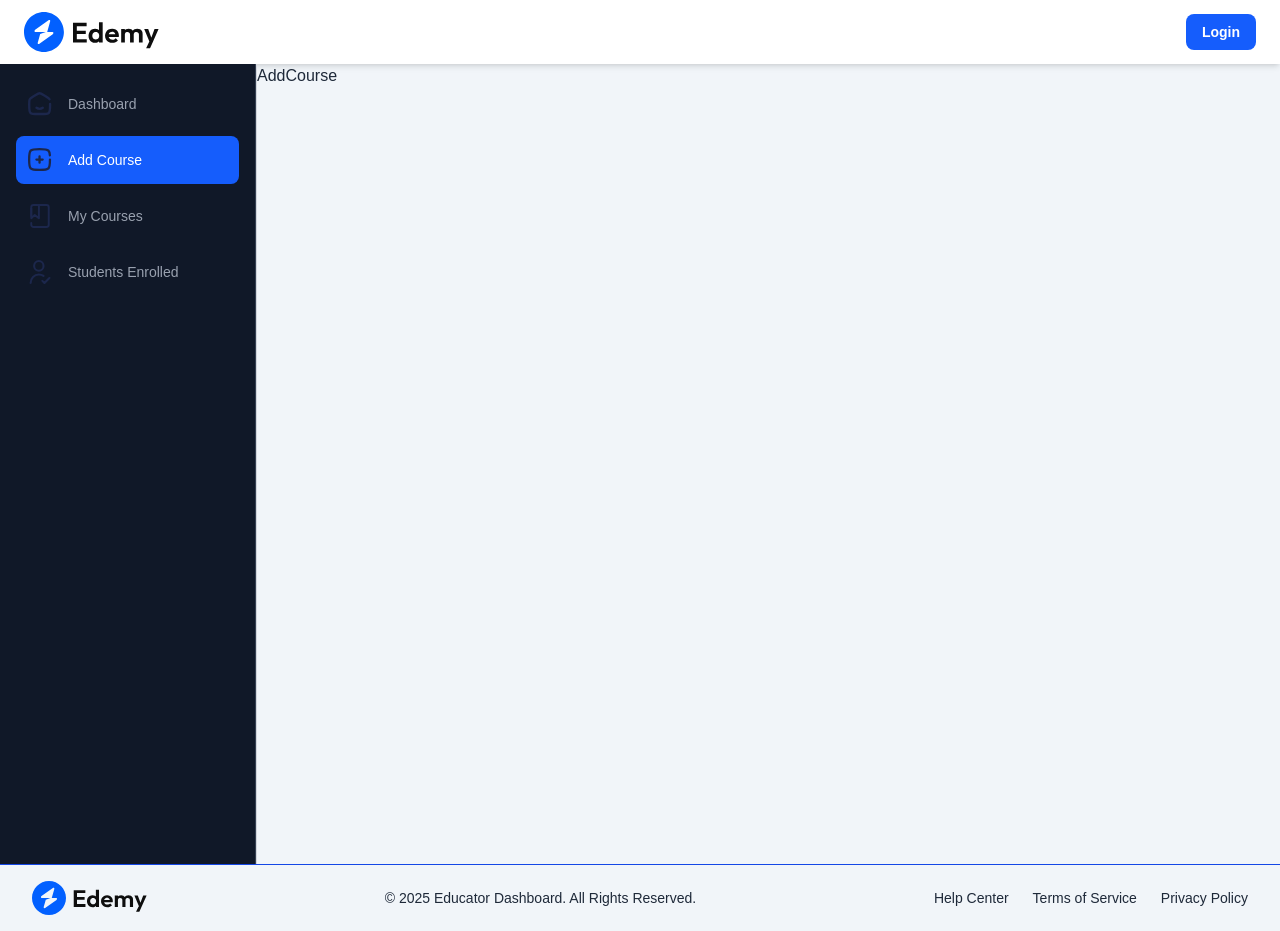
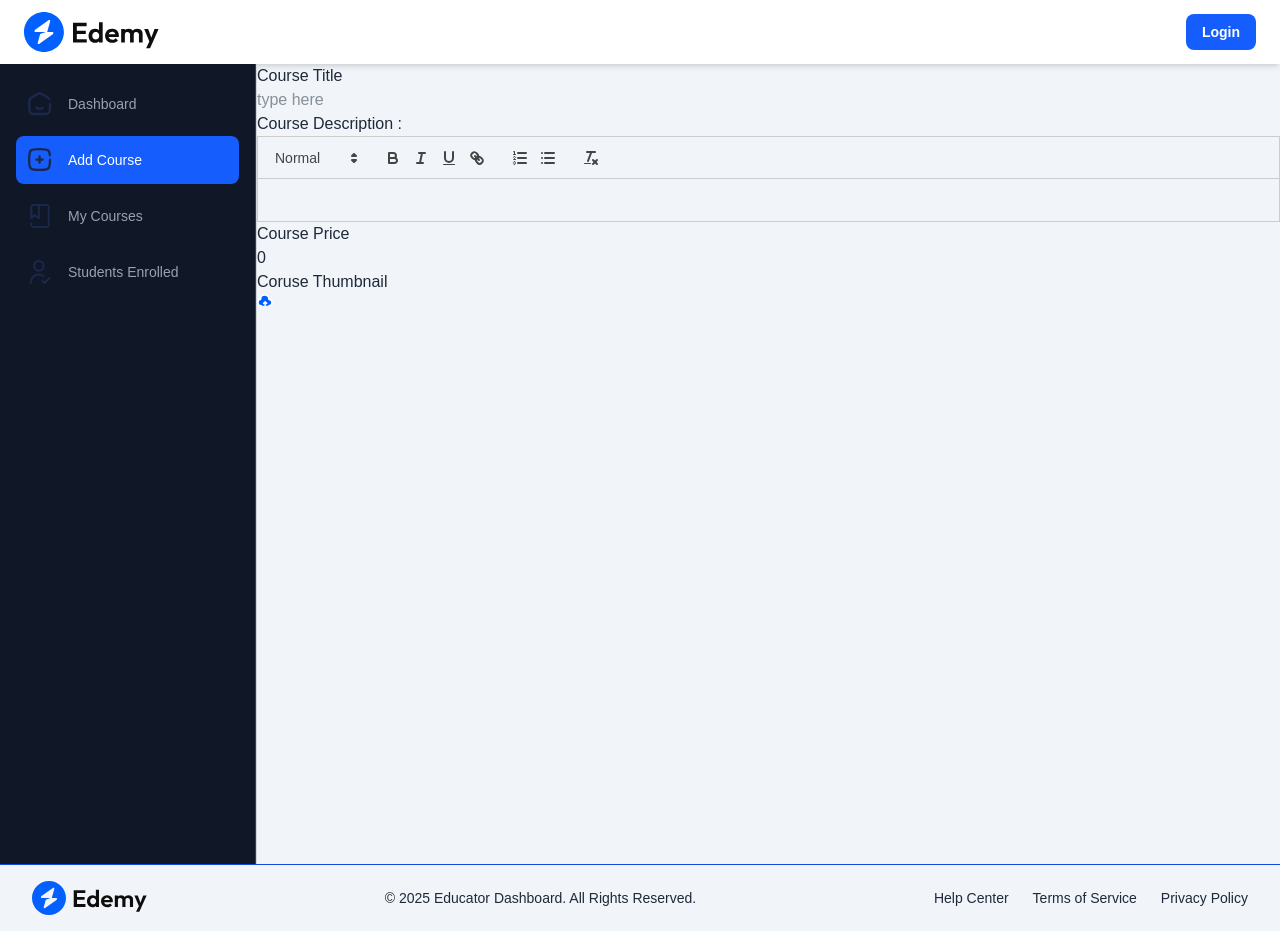
Before and after one commit to itsjeet04/LMS-mern, a React (Vite) app in the folder LMS-MERN-client/: page /educator/add-course in a window 1280 px wide. Built offline with nearby package versions, Linux system fonts and the light colour scheme; no server answers; a web font is replaced by a local one.

Commit message:
Add Quill editor integration and update AddCourse component layout

```diff
--- a/LMS-MERN-client/src/App.jsx
+++ b/LMS-MERN-client/src/App.jsx
@@ -12,6 +12,7 @@ import Dashboard from './pages/educator/Dashboard.jsx';
 import MyCourse from './pages/educator/MyCourse.jsx';
 import StudentEnrolled from './pages/educator/StudentEnrolled.jsx';
 import Navbar from './components/student/Navbar.jsx';
+import "quill/dist/quill.snow.css";
 
 function App() {
 
--- a/LMS-MERN-client/src/pages/educator/AddCourse.jsx
+++ b/LMS-MERN-client/src/pages/educator/AddCourse.jsx
@@ -1,8 +1,95 @@
-import React from 'react'
+import React, { useEffect, useRef, useState } from 'react'
+import uniqid from 'uniqid'
+import Quill from 'quill'
+import { assets } from '../../assets/assets'
+
+
 
 function AddCourse() {
+
+  const quillRef = useRef(null)
+  const editorRef = useRef(null)
+  //  note :
+  //  const editorRef = useRef(null);
+  //  This ref is attached to a DOM element in JSX:
+  //  <div ref={editorRef}></div>
+  //  After React renders, editorRef.current will point to the actual <div> element in the DOM.
+  //  That’s the container where Quill will mount itself.
+  //  (Quill is not a React component, it’s a JS library that needs a real DOM element to work on.)
+  //  useRef is persistent between renders but does not cause re-renders when updated.
+  //  const quillRef = useRef(null);
+  //  This ref is used to store the Quill instance itself.
+
+  const [courseTitle, setCourseTitle] = useState('')
+  const [coursePrice, setCoursePrice] = useState(0)
+  const [discount, setDiscount] = useState(0)
+  const [image, setiImage] = useState(null)
+  const [chapters, setChapters] = useState([])
+  const [showPopUp, setShowPopup] = useState(false)
+  const [currentChapterid, setCurrentChapterId] = useState(null)
+  const [lectureDetails, setLectureDetails] = useState({
+    lectureTitle: '',
+    lectureDuration: '',
+    lectureUrl: '',
+    isPreviewFree: false,
+  })
+
+  useEffect(() => {
+    if (!quillRef.current && editorRef.current) {
+      quillRef.current = new Quill(editorRef.current, {
+        theme: 'snow',
+      })
+    }
+  }, [])
+
   return (
-    <div>AddCourse</div>
+
+    <div>
+     <form>
+      <div>
+        <p>Course Title</p>
+         {/* This is a controlled input field */}
+        <input
+        onChange={e => setCourseTitle(e.target.value)}
+        value={courseTitle}
+        type='text'
+        placeholder='type here'
+        />
+      </div>
+      <div>
+        <p>Course Description : </p>
+        <div ref={editorRef} ></div>
+        {/* editorRef points to the <div> where Quill should mount. */}
+      </div>
+      <div>
+        <p>Course Price</p>
+        <input
+        onChange={e => setCoursePrice(e.target.value)}
+        value={coursePrice}
+        placeholder='0'
+        type='number'
+        />
+      </div>
+      <div>
+        <p>Coruse Thumbnail</p>
+        <label htmlFor='thumbnailimage'>
+        <img src={assets.file_upload_icon}></img>
+        <input
+        type='file'
+        id='thumbnailimage'
+        onChange={e => (
+          setiImage(e.target.files[0])
+        )}
+        accept='image/*'
+        hidden />
+        {/* preview */}
+        </label>
+        {image && <img src={URL.createObjectURL(image)} alt="Preview" />}
+      </div>
+
+     </form>
+
+    </div>
   )
 }
 
```
